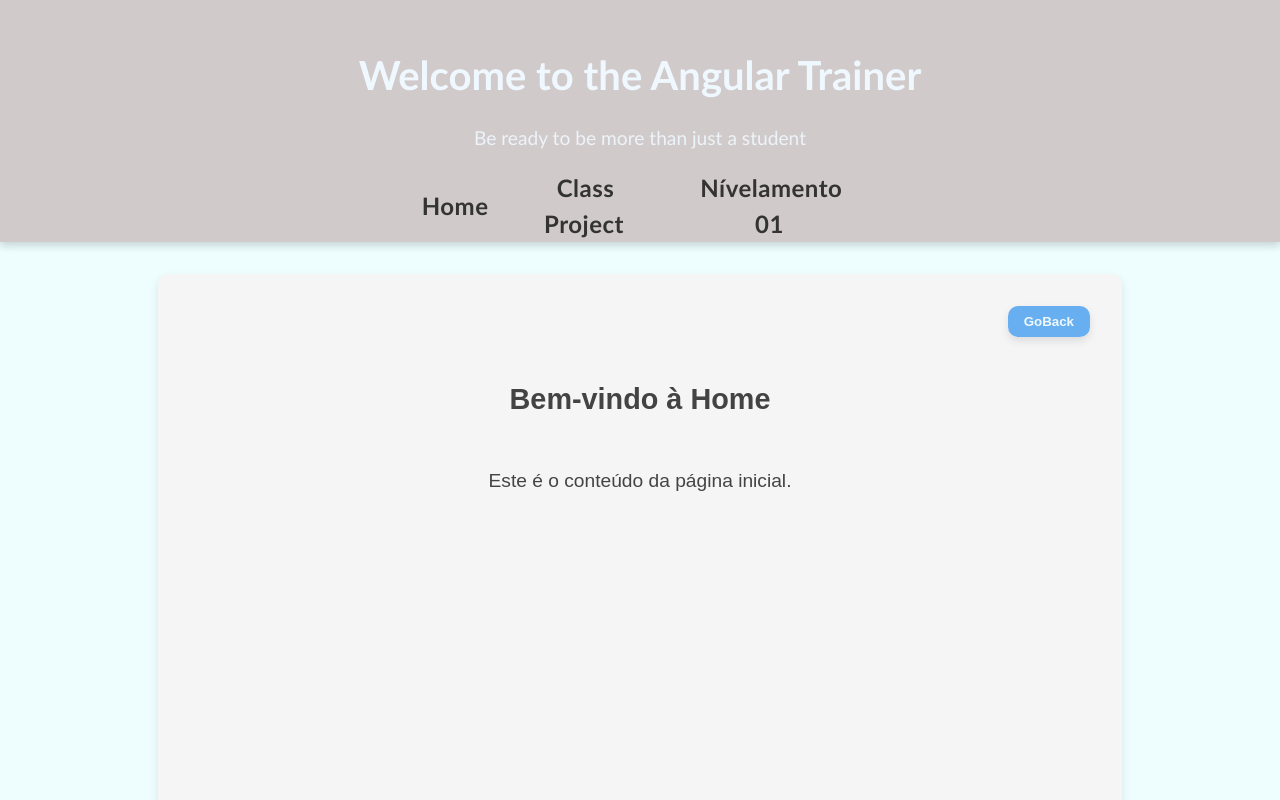
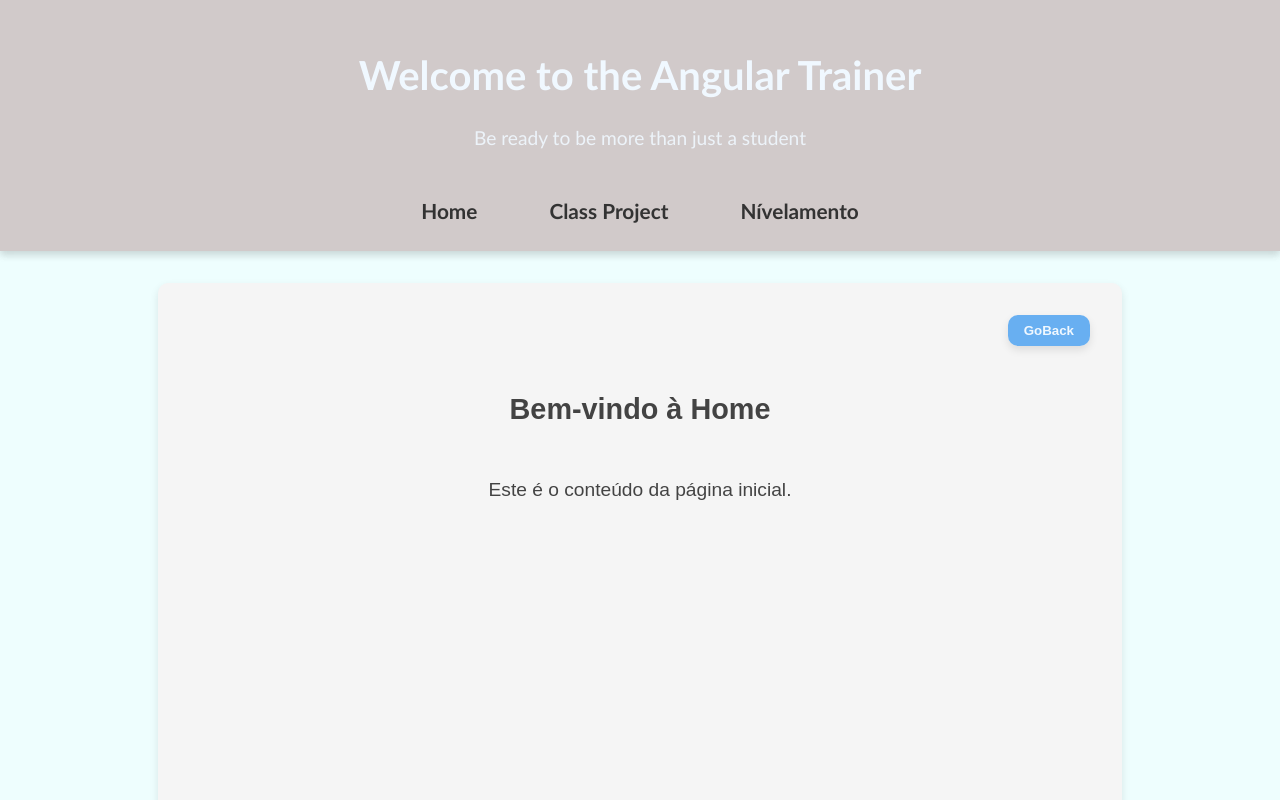
Before and after one commit to LeoViolet/starting-class-hit, an Angular app in the folder starting/: page /hit in a window 1280 px wide. Shown: the top 800 px of the page. Built offline with nearby package versions, Linux system fonts and the light colour scheme.

Commit message:
Header Completo

```diff
--- a/starting/src/app/components/body/header/header.component.css
+++ b/starting/src/app/components/body/header/header.component.css
@@ -39,45 +39,32 @@
 }
 
 .nav-content {
-    max-width: 1200px;
-    min-height: 60px;
-    margin: 0 auto;
-    padding: 0 16px;
   display: flex;
-    align-items: center;
-    align-content: center;
   justify-content: center;
+  align-items: flex-start;
+  gap: 40px;
   flex-wrap: wrap;
-    gap: 25px;
+  padding: 1rem 0;
   background-color: var(--background-color-sections2);
-    background-size: var(--animation-background-size);
-    animation: var(--animation-background-size);
-    height: max-content;
+}
+.logo-link {
+  font-size: 1.3rem;
+  font-weight: bold;
+  text-decoration: none;
+  color: var(--background-color-code);
+  padding: 0.5rem 1rem;
+  transition: var(--transition);
 }
 
-.logo-link {
-    margin: 1%;
-    font-size: 1.5rem;
-    font-weight: bold;
-    text-decoration: none;
-    letter-spacing: 0.5px;
-    line-height: 1.5;
-    color: var(--background-color-code);
-    transition: color 0.3 ease;
-    &:hover, &:focus {
+.logo-link:hover {
   color: var(--text-hover);
   text-decoration: underline;
-        text-underline-offset: 3px;
-        text-decoration-thickness: 1px;
-    }
-    &:focus {
-        outline: var(--outline);
-        outline-offset: 2px;
-
-    }
 }
 
 .nav-item {
+  display: flex;
+  flex-direction: column;
+  align-items: center;
   position: relative;
 }
 
@@ -112,3 +99,31 @@
   background-color: var(--tr-hover);
   color: var(--text-hover2);
 }
+
+.has-expandable .submenu {
+  display: flex;
+  flex-direction: column;
+  align-items: center;
+  gap: 8px;
+  max-height: 0;
+  overflow: hidden;
+  transition: max-height 0.3s ease;
+}
+
+.has-expandable:hover .submenu {
+  max-height: 300px;
+}
+
+.submenu-link {
+  font-size: 1rem;
+  text-decoration: none;
+  color: var(--text-color);
+  padding: 0.3rem 0.7rem;
+  border-radius: var(--border-radius);
+  transition: var(--transition);
+}
+
+.submenu-link:hover {
+  background-color: var(--tr-hover);
+  color: var(--text-hover2);
+}
--- a/starting/src/app/components/body/header/header.component.html
+++ b/starting/src/app/components/body/header/header.component.html
@@ -10,19 +10,15 @@
         <a routerLink="/hit" class="logo-link">Home</a>
       </div>
 
-      <div class="nav-item has-dropdown">
+      <div class="nav-item has-expandable">
         <a routerLink="/hit/project" class="logo-link">Class Project</a>
-        <div class="dropdown">
-          <a routerLink="/hit/project/extra1" class="dropdown-link">Extra 1</a>
-          <a routerLink="/hit/project/extra2" class="dropdown-link">Extra 2</a>
-        </div>
       </div>
 
-      <div class="nav-item has-dropdown">
-        <a routerLink="/hit/levelone" class="logo-link">Nívelamento 01</a>
-        <div class="dropdown">
-          <a routerLink="/hit/levelone/module1" class="dropdown-link">Módulo 1</a>
-          <a routerLink="/hit/levelone/module2" class="dropdown-link">Módulo 2</a>
+      <div class="nav-item has-expandable">
+        <a routerLink="/hit/levels" class="logo-link">Nívelamento</a>
+        <div class="submenu">
+          <a routerLink="/hit/levelone" class="submenu-link">Nivelamento 1</a>
+          <a routerLink="/hit/leveltwo"  class="submenu-link">Nivelamento 2</a>
         </div>
       </div>
     </nav>
```
Lines whose indentation alone changed are shown as unchanged.
